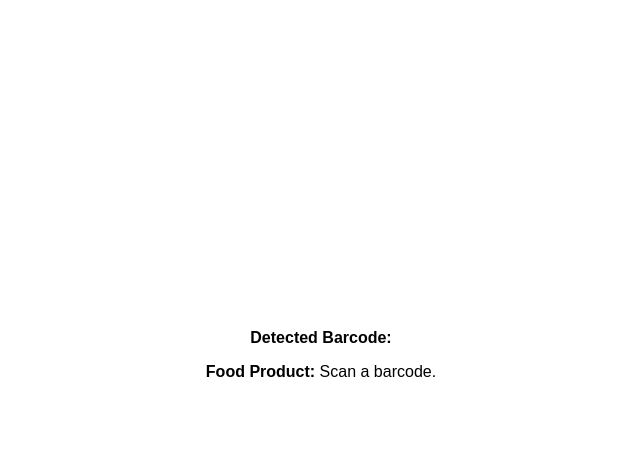
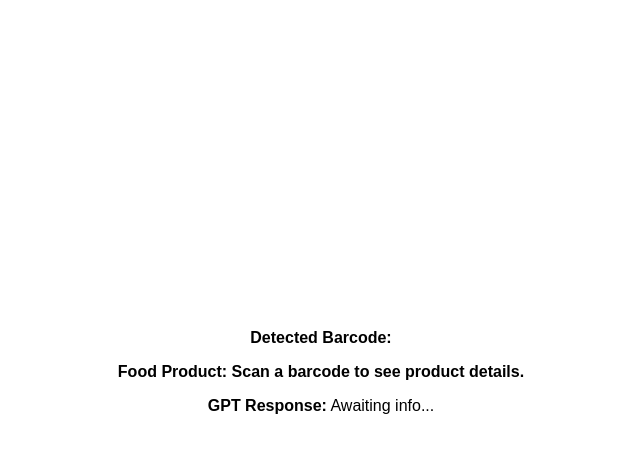
Before and after one commit to bistii1/BetterBytes, a Flask app: page / in a window 1280 px wide. Shown: the part 81-546 px from the top of the page, without its empty margins (319-959 px from the left). Run offline with Flask 3, Linux system fonts and the light colour scheme; some libraries are stand-ins or nearby versions.

Commit message:
chat response displays

```diff
--- a/app.py
+++ b/app.py
@@ -1,7 +1,13 @@
+import json
 from flask import Flask, request, jsonify, render_template
-import requests  # Use requests to interact with Open Food Facts API
+import requests
+import openai  # GPT-4 integration
+import os
+from openai import OpenAI
 
 app = Flask(__name__)
+
+openai.api_key = os.getenv("OPENAI_API_KEY")  # Ensure your API key is set
 
 @app.route('/')
 def home():
@@ -31,11 +37,24 @@ def get_product_info():
             # Check if product information is found
             if product_data.get("status") == 1:
                 product_name = product_data.get("product", {}).get("product_name", "Product name not found.")
+                product_ingredients = product_data.get("product", {}).get("ingredients_text", "")
+
+                # Check if ingredients are found to send to GPT
+                if product_ingredients:
+                    # Call GPT-4 to get detailed information on the ingredients
+                    gpt_response = get_gpt_info(product_ingredients)
+
+                    return jsonify({
+                        "product": product_name,
+                        "gpt_info": gpt_response
+                    })
+                else:
+                    return jsonify({
+                        "product": product_name,
+                        "gpt_info": "No detailed ingredient information available."
+                    })
             else:
-                product_name = "Product not found in Open Food Facts database."
-
-            print(f"Product Info: {product_name}")
-            return jsonify({"product": product_name})
+                return jsonify({"error": "Product not found in Open Food Facts database."}), 404
 
         else:
             return jsonify({"error": "Failed to fetch product info"}), 500
@@ -44,5 +63,41 @@ def get_product_info():
         print("Error occurred:", e)
         return jsonify({"error": str(e)}), 500
 
+
+def get_gpt_info(ingredients):
+    try:
+        client = OpenAI()
+
+        gpt_response= client.chat.completions.create(
+            model="gpt-4o-mini",
+            messages=[
+                {"role": "system", "content": "You are a food specialist."},
+                {
+                    "role": "user",
+                    "content": f"Provide a detailed explanation of the following ingredients: {ingredients}"
+                }
+            ]
+        )
+        # Correct way to access the content
+        print(gpt_response.choices[0].message)
+        gpt_info = gpt_response.choices[0].message
+
+        # Convert message to dictionary
+        def message_to_dict(message_obj):
+            return {
+                "role": message_obj.role,
+                "content": message_obj.content
+            }
+
+        # Convert the message object to a dictionary
+        gpt_info = message_to_dict(gpt_info)
+
+        # Return the dictionary as JSON
+        return json.dumps(gpt_info)  # Ensure it’s JSON serializable
+
+    except Exception as e:
+        print("Error fetching GPT-4 information:", e)
+        return "Error retrieving detailed information from GPT-4."
+
 if __name__ == "__main__":
     app.run(debug=True, port=5001)  # Running on port 5001
--- a/static/script.js
+++ b/static/script.js
@@ -3,6 +3,7 @@ document.addEventListener("DOMContentLoaded", function () {
     const canvas = document.getElementById("canvas");
     const barcodeDisplay = document.getElementById("barcode");
     const productDisplay = document.getElementById("product-info");
+    const gptDisplay = document.getElementById("gpt-info");  // Add a new element for GPT info
 
     let barcodeDetected = false;  // Flag to stop multiple barcode detections
 
@@ -51,7 +52,11 @@ document.addEventListener("DOMContentLoaded", function () {
                     })
                     .then(response => response.json())
                     .then(data => {
+                        // Display product name
                         productDisplay.textContent = data.product || "Product not found.";
+
+                        // Display GPT-4 response if available
+                        gptDisplay.textContent = data.gpt_info || "No detailed info available from GPT.";
                     })
                     .catch(error => {
                         console.error("Error fetching product info:", error);
--- a/templates/index.html
+++ b/templates/index.html
@@ -15,7 +15,8 @@
     <canvas id="canvas" style="display:none;"></canvas> <!-- Hidden canvas used for capturing frames -->
 
     <p><strong>Detected Barcode:</strong> <span id="barcode"></span></p>
-    <p><strong>Food Product:</strong> <span id=get-product-info">Scan a barcode.</span></p>
+    <p><strong>Food Product:</strong> <span id="product-info">Scan a barcode to see product details.</span></p>
+    <p><strong>GPT Response:</strong> <span id="gpt-info">Awaiting info...</span></p>
 
     <script src="{{ url_for('static', filename='script.js') }}"></script>
 
```
Also changed, not shown: 1 other file.
